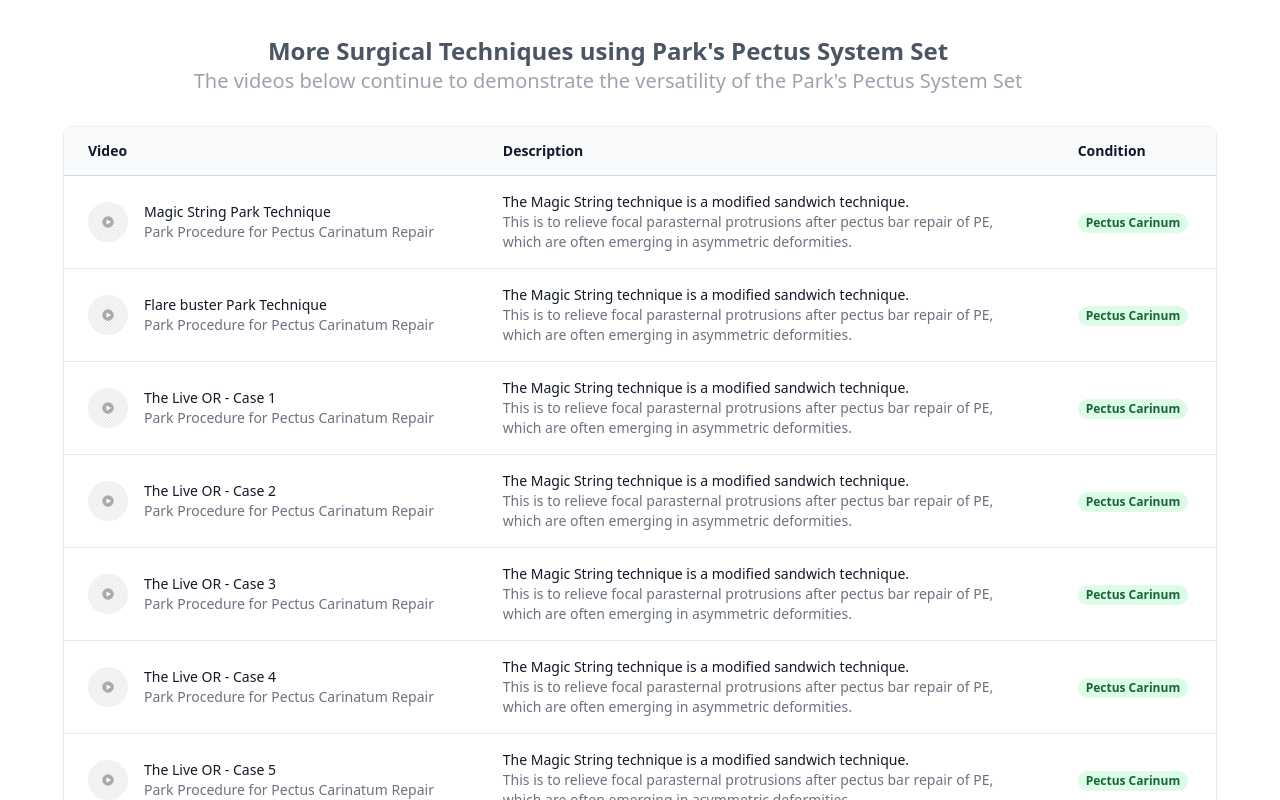
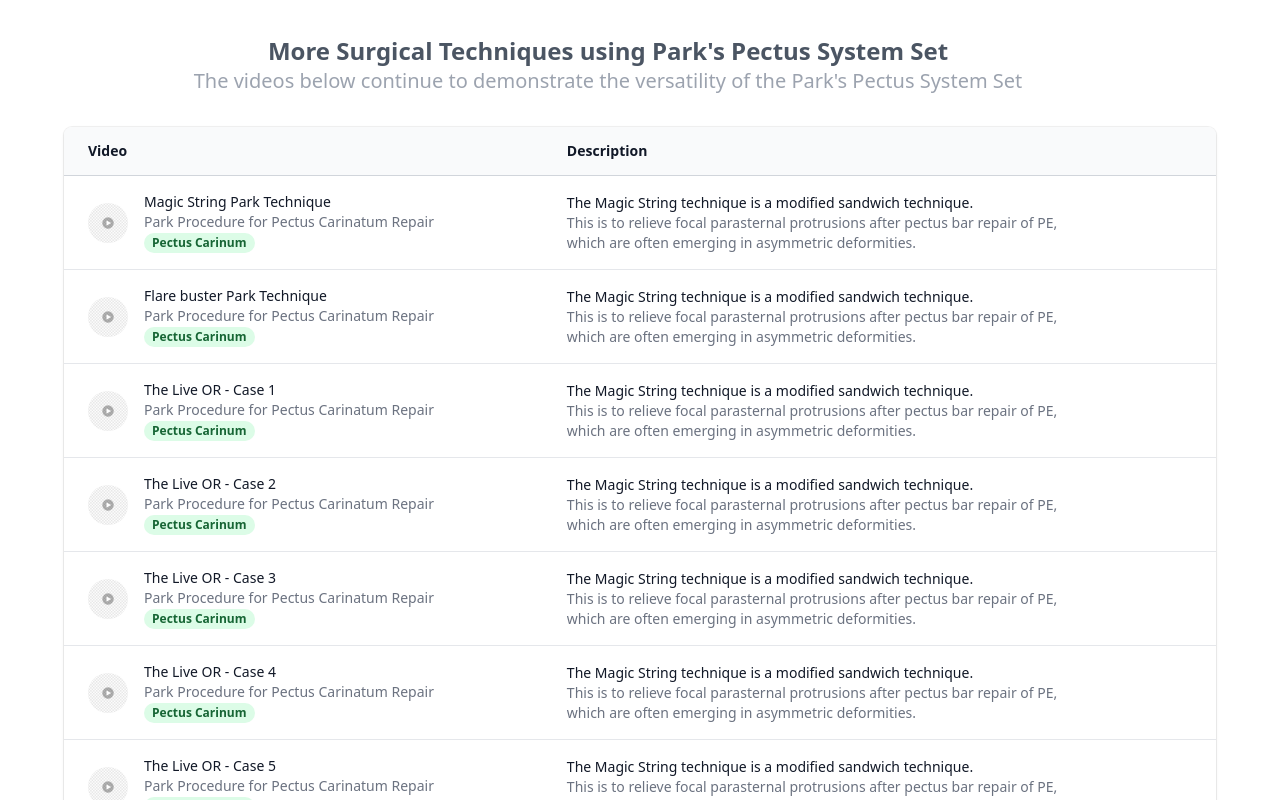
Before and after one commit to Bwogi/pmdmdinc, a React (Create React App) app: page / in a window 1280 px wide. Shown: the part 2520-3320 px from the top of the page. Built offline with nearby package versions, Linux system fonts and the light colour scheme.

Commit message:
expanded surgical techniques table  responsiveness

```diff
--- a/src/components/SurgicalTechniquesTable/SurgicalTechniquesTable.jsx
+++ b/src/components/SurgicalTechniquesTable/SurgicalTechniquesTable.jsx
@@ -165,9 +165,9 @@
                       <th scope="col" className="px-3 py-3.5 text-left text-sm font-semibold text-gray-900">
                         Description
                       </th>
-                      <th scope="col" className="px-3 py-3.5 text-left text-sm font-semibold text-gray-900">
+                      {/* <th scope="col" className="px-3 py-3.5 text-left text-sm font-semibold text-gray-900">
                         Condition
-                      </th>
+                      </th> */}
                       {/* <th scope="col" className="px-3 py-3.5 text-left text-sm font-semibold text-gray-900">
                         Role
                       </th>
@@ -187,6 +187,9 @@
                             <div className="ml-4">
                               <div className="font-medium text-gray-900">{person.title}</div>
                               <div className="text-gray-500">{person.sub}</div>
+                              <div className="inline-flex rounded-full bg-green-100 px-2 text-xs font-semibold leading-5 text-green-800">
+                            Pectus Carinum
+                          </div>
                             </div>
                           </div>
                         </td>
@@ -195,11 +198,11 @@
                           <div className="text-gray-500">{person.desc2}</div>
                           <div className="text-gray-500">{person.desc3}</div>
                         </td>
-                        <td className="whitespace-nowrap px-3 py-4 text-sm text-gray-500">
+                        {/* <td className="whitespace-nowrap px-3 py-4 text-sm text-gray-500">
                           <span className="inline-flex rounded-full bg-green-100 px-2 text-xs font-semibold leading-5 text-green-800">
                             Pectus Carinum
                           </span>
-                        </td>
+                        </td> */}
                         {/* <td className="whitespace-nowrap px-3 py-4 text-sm text-gray-500">{person.role}</td>
                         <td className="relative whitespace-nowrap py-4 pl-3 pr-4 text-right text-sm font-medium sm:pr-6">
                           <Link to="#" className="text-indigo-600 hover:text-indigo-900">
```
